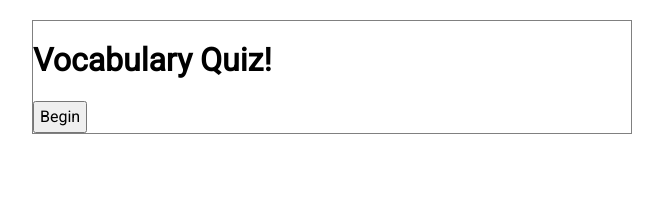
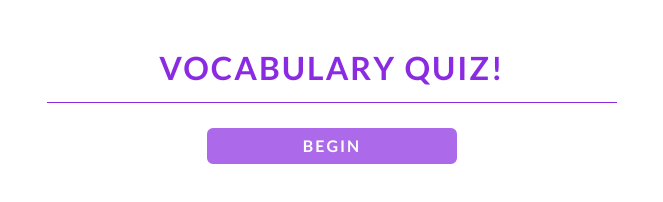
Before and after one commit to d-h-chan/quiz-app-2, a plain HTML site: page index.html in a window 1280 px wide. Shown: the whole page, without its empty margins (308-971 px from the left). Drawn offline with nearby package versions, Linux system fonts and the light colour scheme.

Commit message:
working commit with css styling

```diff
--- a/index.html
+++ b/index.html
@@ -4,14 +4,14 @@
   <title>Shopping List</title>
 
   <link rel="stylesheet" href="https://cdnjs.cloudflare.com/ajax/libs/normalize/4.2.0/normalize.min.css">
-  <link href="https://fonts.googleapis.com/css?family=Roboto" rel="stylesheet">
-  <link rel="stylesheet" href="https://cdnjs.cloudflare.com/ajax/libs/font-awesome/4.7.0/css/font-awesome.min.css">
+  <link href="https://fonts.googleapis.com/css?family=Lato:400,700&display=swap" rel="stylesheet">  <link rel="stylesheet" href="https://cdnjs.cloudflare.com/ajax/libs/font-awesome/4.7.0/css/font-awesome.min.css">
   <link rel="stylesheet" href="main.css">
 </head>
 <body>
 
-  <div class="container">
+  <main class="container">
     <h1>Vocabulary Quiz!</h1>
+    <hr>
     <form id="js-answer-form">
       <fieldset>
           <legend id="js-question"></legend>
@@ -21,9 +21,9 @@
     </form>
     <form id="js-continue-form">
         <!--label id="js-continue-label" for="continue"></label-->
-        <button type="submit" id ="js-continue-button">Begin</button>
+        <button type="submit" id="js-continue-button" class = "continue-button">Begin</button>
     </form>
-  </div>
+  </main>
 
   <script src="https://code.jquery.com/jquery-3.2.1.min.js"></script>
   <script src="index.js"></script>
--- a/index.js
+++ b/index.js
@@ -97,7 +97,7 @@ function handleContinueClicked() {
         else {
             updateHeader(`Final Score: ${PROGRESS.numberCorrect}/${PROGRESS.numberTotal}`);
             $('#js-continue-button').text("Try Again?");
-            initialize();
+            resetGame();
         }
     });
 }
@@ -118,34 +118,37 @@ function getCorrectAnswer(index) {
     return STORE[index].correctChoice;
 }
 
-function getAnswerIdFromElement(item) {
+function getSelectedAnswer(item) {
     return $(item).data().answerId;
 }
 
 function handleAnswerButtonClicked(event) {
     const correctAnswer = getCorrectAnswer(PROGRESS.currentIndex);
-    const selectedAnswer = getAnswerIdFromElement(event.currentTarget)
+    const selectedAnswer = getSelectedAnswer(event.currentTarget)
     if (correctAnswer === selectedAnswer) {
-        $(event.currentTarget).next(".feedback").addClass("fa fa-check");
+        $(event.currentTarget).next(".feedback").addClass("fa fa-check").addClass("opaque");
         PROGRESS.numberCorrect++;
     }
     else {
-        $(event.currentTarget).next(".feedback").addClass("fa fa-times");
-        $(event.currentTarget).closest("ul").find(`[data-answer-id=${correctAnswer}]`).next().addClass("fa fa-check");
+        $(event.currentTarget).next(".feedback").addClass("fa fa-times").addClass("opaque");
+        $(event.currentTarget).closest("ul").find(`[data-answer-id=${correctAnswer}]`).next().addClass("fa fa-check").addClass("opaque");
     }
     //console.log(selectedAnswer);
     $(".answer-button").prop('disabled', true);
     $('#js-continue-button').prop('disabled', false);
     updateHeaderWithScore();
-
+    console.log("SCORE: " + PROGRESS.numberCorrect);
 }
 
-function initialize() {
+function resetGame() {
     $('#js-answer-form').hide();
     PROGRESS.numberCorrect = 0;
     PROGRESS.numberTotal = STORE.length;
     PROGRESS.currentIndex = -1;
+}
 
+function initialize() {
+    resetGame()
     $('ul').on('click', 'button', function(event) {
         event.preventDefault();
         handleAnswerButtonClicked(event);
--- a/main.css
+++ b/main.css
@@ -1,30 +1,100 @@
 * {
   box-sizing: border-box;
+  margin: 0;
+  padding: 0;
+  text-align: center;
 }
 
-body {
-  font-family: 'Roboto', sans-serif;
+fieldset {
+  margin: 0;
+  padding: 0;
+}
+
+body, button {
+  font-family: 'Lato', sans-serif;
+  text-transform: uppercase;
+  font-weight: bold;
+  letter-spacing: 2px;
+  -webkit-transition-duration: 0.4s; /* Safari */
+  transition-duration: 0.4s;
+  color: #8a2be2;
+}
+
+h1 {
+  margin: 10px;
+}
+
+hr {
+  margin: 15px;
+  border: none;
+  height: 1px;
+  color: #8a2be2; /* old IE */
+  background-color: #8a2be2; /* Modern Browsers */
+}
+
+.container {
+  max-width: 600px;
+  margin: 50px auto;
+}
+
+fieldset {
+  border: none;
+}
+
+legend {
+  font-size : 20px;
+  margin: 10px;
+}
+
+ul {
+  padding-left: 175px;
+}
+
+li {
+  text-align: left;
 }
 
 button {
-
-}
-
-button, input[type="text"] {
-  padding: 5px;
+  padding: 7px 25px;
+  border: 2px solid #8a2be2;
+  border-radius: 6px;
+  margin: 5px 0;
+  width: 250px;
 }
 
 button:hover {
+	background: #8a2be2;
+	color: white;
   cursor: pointer;
+}
+
+button:disabled {
+  opacity: 0.3;
+  pointer-events: none;
+}
+
+.continue-button {
+  background: #8a2be2;
+  color: white;
+  opacity: 0.7;
+  margin: 10px;
+}
+
+.continue-button:hover {
+  opacity: 1.0
 }
 
 li {
   list-style-type: none;
-  padding-left: 0;
 }
 
-.container {
-  max-width: 600px;
-  margin: 20px auto;
-  border: 1px solid grey;
+i {
+  padding: 10px;
+  -webkit-transition-duration: 0.4s; /* Safari */
+  transition-duration: 0.4s;
+  opacity: 0;
 }
+
+.opaque {
+  opacity: 1;
+}
```
